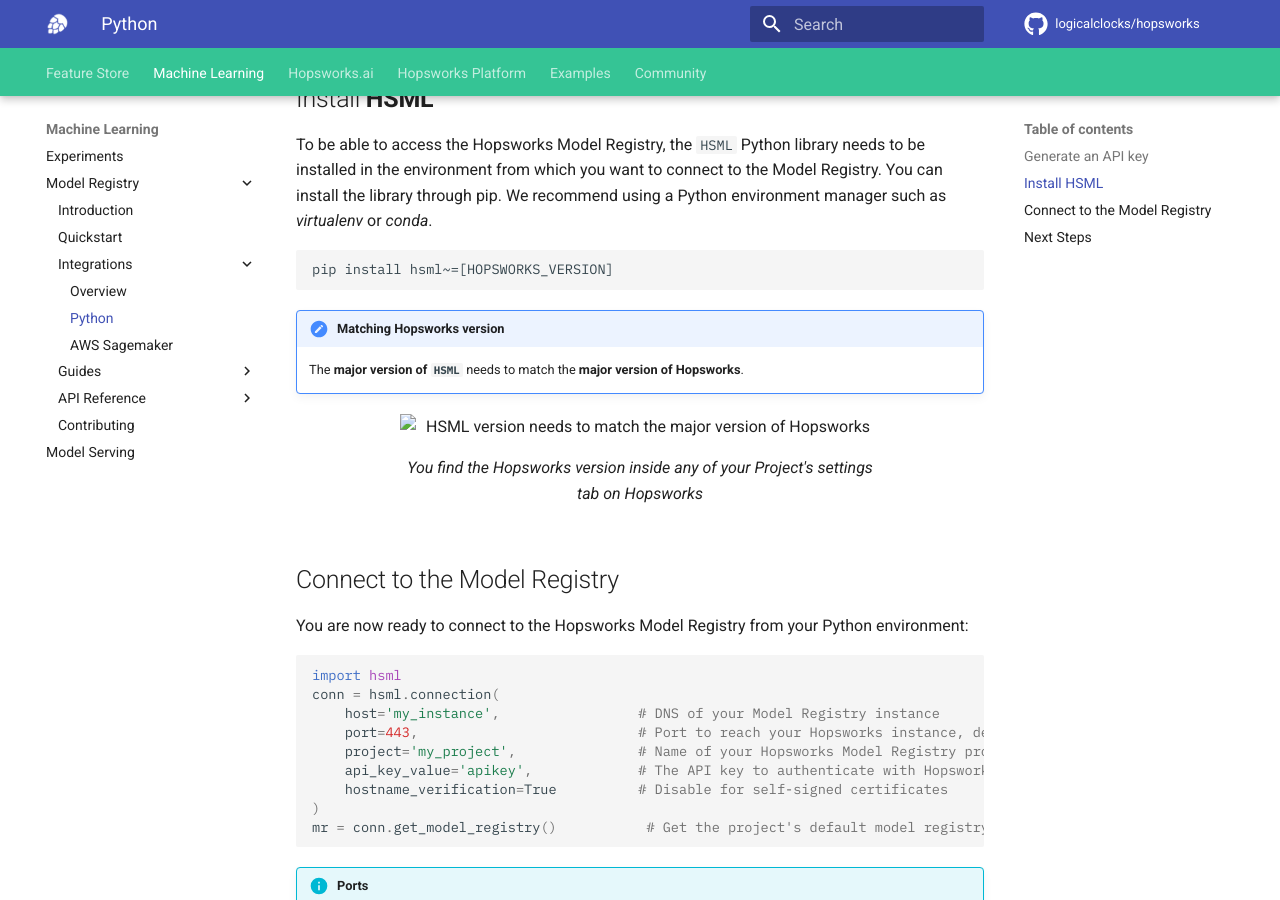
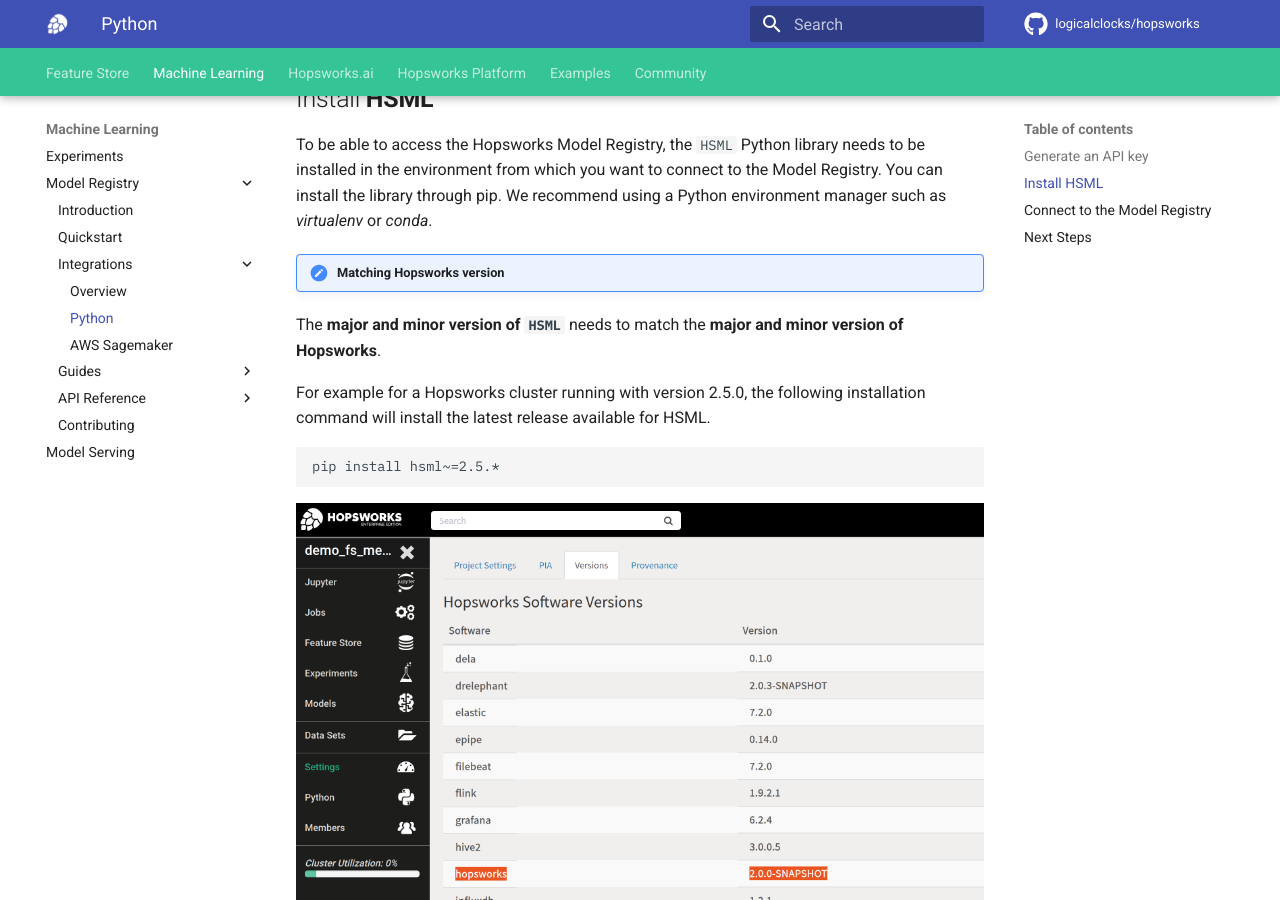
Before and after one commit to logicalclocks/machine-learning-api, an MkDocs documentation site: the page built from docs/integrations/python.md, in a window 1280 px wide and 900 px high, scrolled down 1321 px. Built offline with MkDocs 1.6.1 and Material for MkDocs 9.7.7, drawn with Linux system fonts in a browser that asks for light colours; comment, search, counter and statistics services are not loaded.

Commit message:
fix versioning tips

````diff
--- a/docs/integrations/python.md
+++ b/docs/integrations/python.md
@@ -31,17 +31,18 @@
 
 To be able to access the Hopsworks Model Registry, the `HSML` Python library needs to be installed in the environment from which you want to connect to the Model Registry. You can install the library through pip. We recommend using a Python environment manager such as *virtualenv* or *conda*.
 
+!!! attention "Matching Hopsworks version"
+The **major and minor version of `HSML`** needs to match the **major and minor version of Hopsworks**.
+
+For example for a Hopsworks cluster running with version 2.5.0, the following installation command will install the latest release available for HSML.
+
 ```
-pip install hsml~=[HOPSWORKS_VERSION]
+pip install hsml~=2.5.*
 ```
-
-!!! attention "Matching Hopsworks version"
-    The **major version of `HSML`** needs to match the **major version of Hopsworks**.
-
 
 <p align="center">
     <figure>
-        <img src="../../assets/images/hopsworks-version.png" alt="HSML version needs to match the major version of Hopsworks">
+        <img src="../../../assets/images/hopsworks-version.png" alt="HSML version needs to match the major version of Hopsworks">
         <figcaption>You find the Hopsworks version inside any of your Project's settings tab on Hopsworks</figcaption>
     </figure>
 </p>
````
Also changed, not shown: docs/integrations/sagemaker.md (+7 -5 lines), docs/assets/images/hopsworks-version.png (added).
